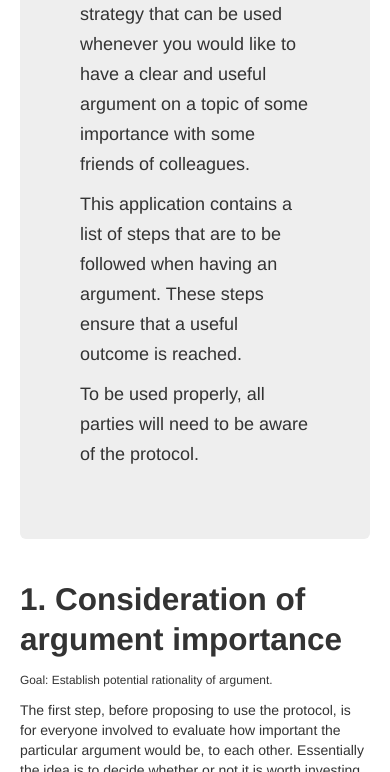
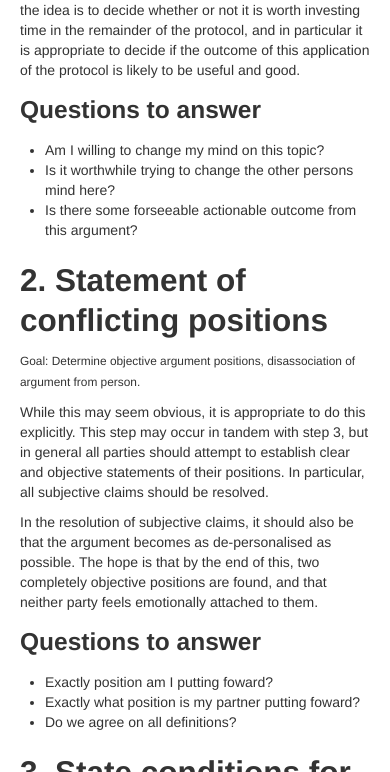
Before and after one commit to silky/ap-pg, a plain HTML site: page www/index.html in a window 390 px wide. Shown: the part 458-1230 px from the top of the page. Drawn offline with nearby package versions, Linux system fonts and the light colour scheme; some packages are replaced by stand-ins of ours.

Commit message:
Removed main thingy

```diff
--- a/www/index.html
+++ b/www/index.html
@@ -70,19 +70,19 @@
                 </div><!--/.well -->
             </div><!--/span-->
             <div class="span9">
-                <div class="hero-unit">
-                    <h2>The Argument Protocol</h2>
-                    <p>The Argument Protocol is a strategy that can be used whenever you
-                    would like to have a clear and useful argument on a topic of some
-                    importance with some friends of colleagues.
-                    </p><p>
-                    This application contains a list of steps that are to be followed when
-                    having an argument. These steps ensure that a useful outcome is
-                    reached.
-                    </p><p>
-                    To be used properly, all parties will need to be aware of the
-                    protocol.</p>
-                </div>
+                <!-- <div class="hero-unit"> -->
+                <!--     <h2>The Argument Protocol</h2> -->
+                <!--     <p>The Argument Protocol is a strategy that can be used whenever you -->
+                <!--     would like to have a clear and useful argument on a topic of some -->
+                <!--     importance with some friends of colleagues. -->
+                <!--     </p><p> -->
+                <!--     This application contains a list of steps that are to be followed when -->
+                <!--     having an argument. These steps ensure that a useful outcome is -->
+                <!--     reached. -->
+                <!--     </p><p> -->
+                <!--     To be used properly, all parties will need to be aware of the -->
+                <!--     protocol.</p> -->
+                <!-- </div> -->
                 <section id="step1">
                     <div class="row-fluid">
                         <div class="span">
```
